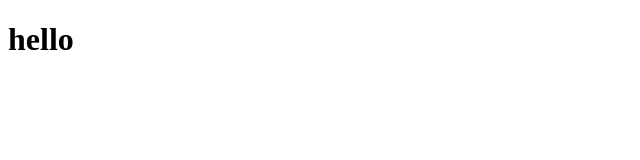
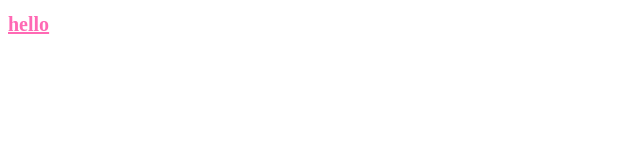
Before and after one commit to seonyeonghun2/git_storage, a plain HTML site: page index.html in a window 1280 px wide. Shown: the whole page, without its empty margins (0-640 px from the left). Drawn offline with Linux system fonts and the light colour scheme.

Commit message:
스타일 추가 및 적용

```diff
--- a/index.html
+++ b/index.html
@@ -2,6 +2,7 @@
 <html lang="ko">
 	<head>
 		<title>first html</title>
+		<link href="style.css" rel="stylesheet">
 	</head>
 	<body>
 		<h1>hello</h1>
--- /dev/null
+++ b/style.css
@@ -0,0 +1,5 @@
+h1 {
+	color: hotpink;
+	font-size: 20px;
+	text-decoration: underline
+}
```
